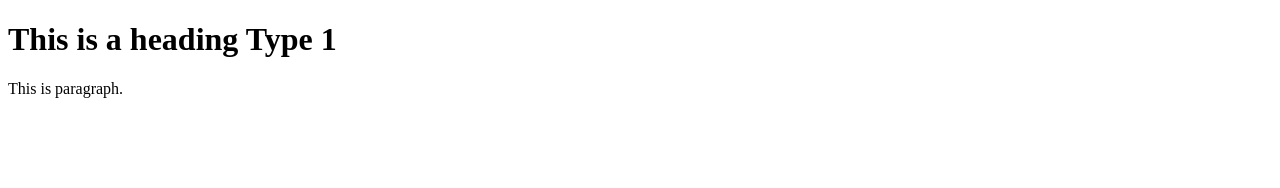
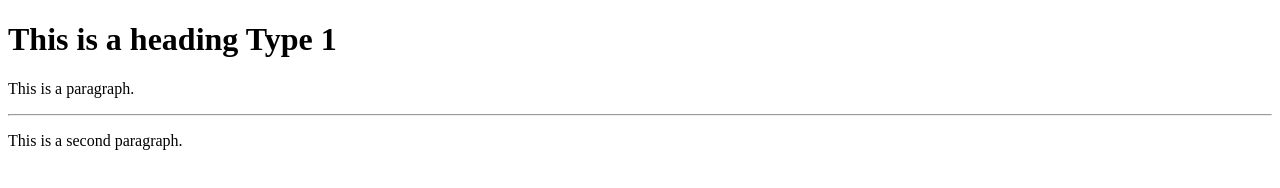
Before and after one commit to OrganizationWithNoName/Testing, a plain HTML site: page index.html in a window 1280 px wide. Drawn offline with Linux system fonts and the light colour scheme.

Commit message:
18th July, 2018 7:47 PM

```diff
--- a/index.html
+++ b/index.html
@@ -5,6 +5,7 @@
 </head>
 <body>
 	<h1>This is a heading Type 1</h1>
-	<p>This is paragraph.</p>
+	<p>This is a paragraph.</p><hr/>
+	<p>This is a second paragraph.</p>
 </body>
 </html>
```
